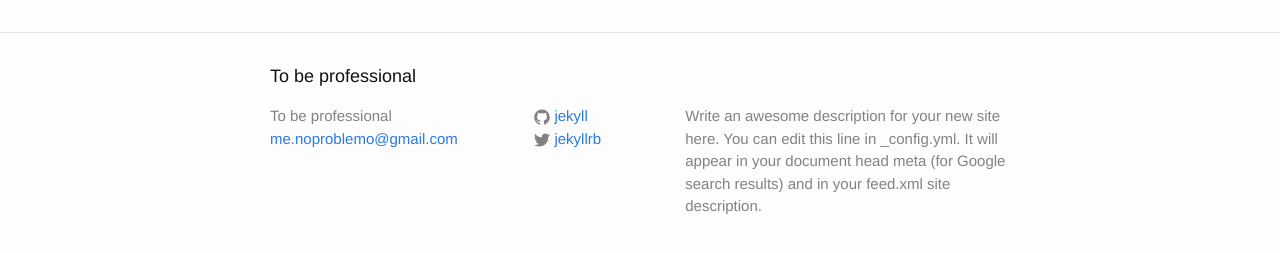
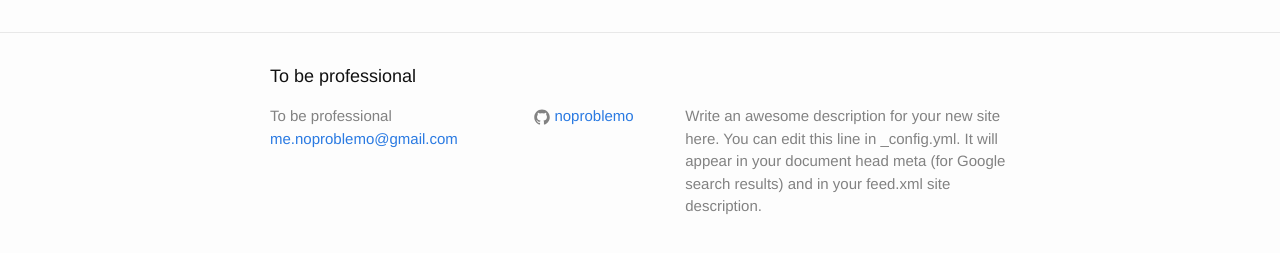
Before and after one commit to noproblemo/noproblemo.github.io, a Jekyll site: the page built from index.html, in a window 1280 px wide. Shown: the part 444-697 px from the top of the page. Built offline with Jekyll 4.4.1, drawn with Linux system fonts in a browser that asks for light colours.

Commit message:
update config

```diff
--- a/_config.yml
+++ b/_config.yml
@@ -14,8 +14,8 @@ description: > # this means to ignore newlines until "baseurl:"
   Google search results) and in your feed.xml site description.
 baseurl: "" # the subpath of your site, e.g. /blog
 url: "http://noproblemo.github.io" # the base hostname & protocol for your site
-twitter_username: jekyllrb
-github_username:  jekyll
+#twitter_username: jekyllrb
+github_username:  noproblemo
 
 # Build settings
 markdown: kramdown
```
